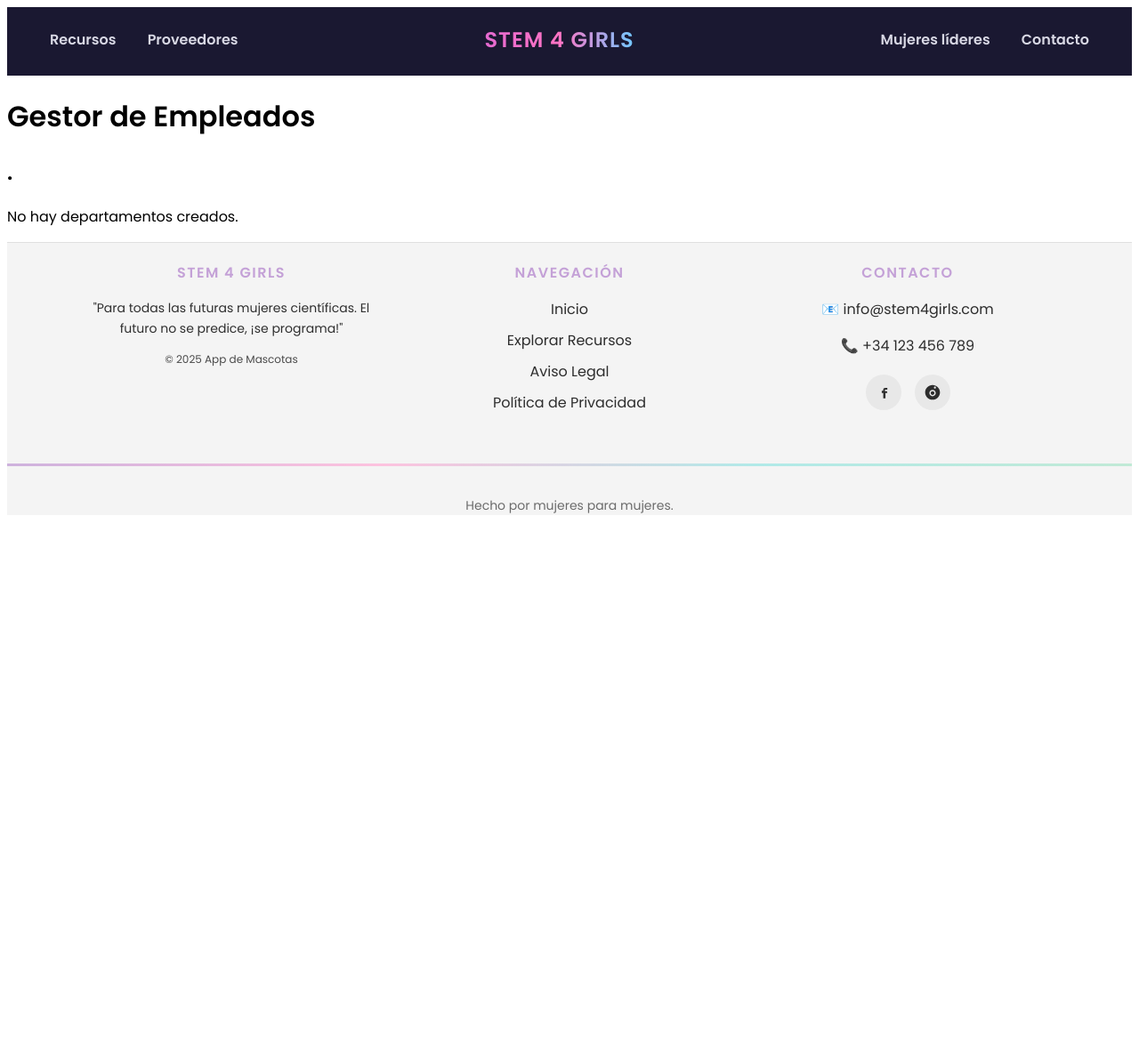
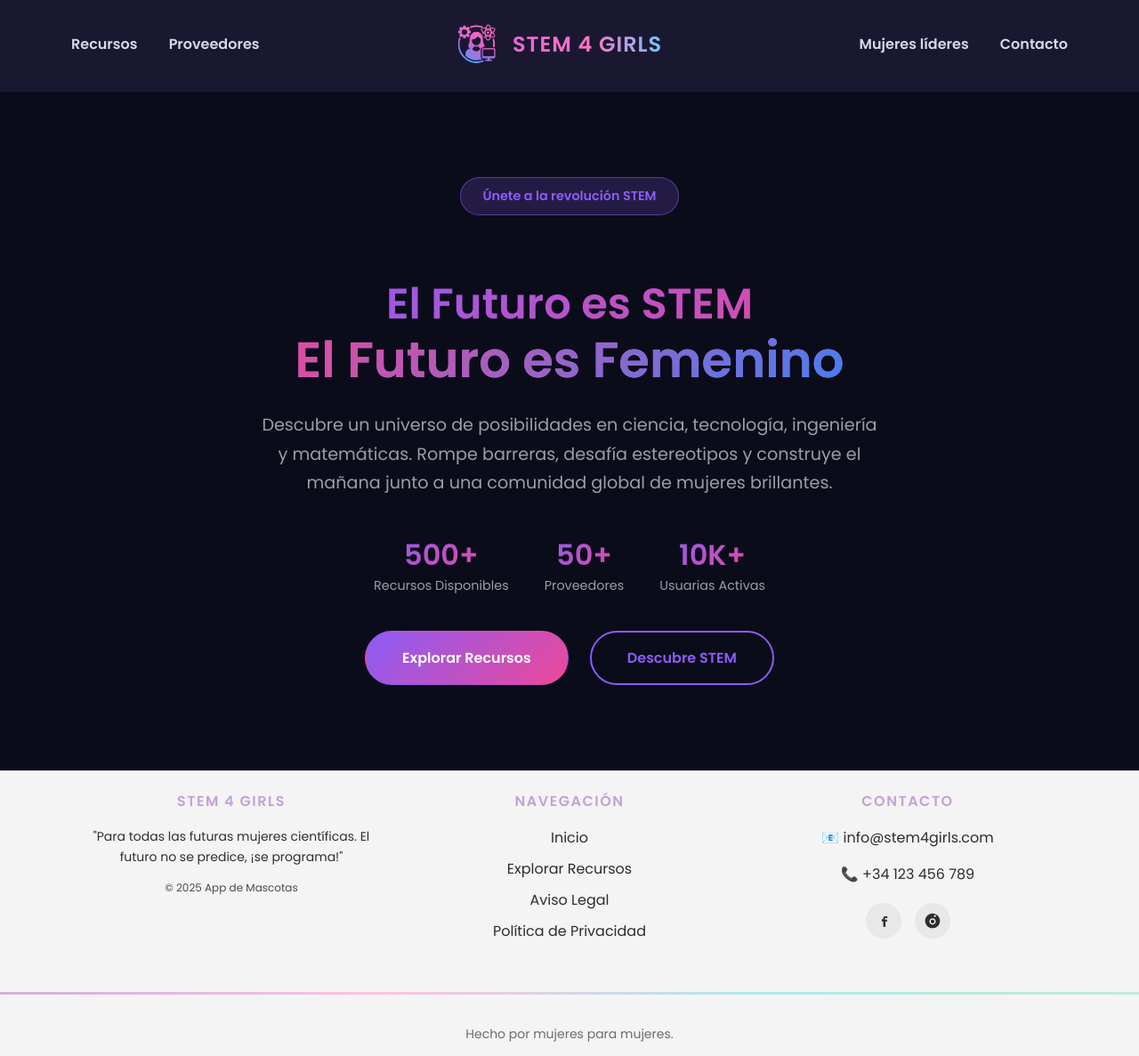
Before and after one commit to IRIA-PICO/stem4girls, a Django app: page /appstem4girls/ in a window 1280 px wide. Shown: the whole page at 89% size. Before the commit the page ends 577 px from the top, so only its background shows below. Run offline with Django 5.2, Linux system fonts and the light colour scheme; data comes from the database, SQL or seed files in the repository.

Commit message:
Index principio

```diff
--- a/appstem4girls/static/css/base.css
+++ b/appstem4girls/static/css/base.css
@@ -8,24 +8,38 @@ header {
   display: flex;
   align-items: center;
   justify-content: space-between;
+  gap: 2rem;
+  padding: 0.5rem 2rem;
 }
+
 .menu-izq, .menu-der {
   display: flex;
   gap: 2.2rem;
 }
+.logo-titulo a {
+    display: flex;
+    align-items: center;
+    gap: 1rem; /* distancia mínima entre logo y texto */
+    text-decoration: none;
+}
+
+.logo-titulo img {
+    height: 45px; /* ajusta según el tamaño del header */
+    width: auto;
+}
+
 #titulo-nav {
   font-weight: 800;
   font-size: 1.5rem;
   background: linear-gradient(90deg, #e56ad1, #ff74c4, #71c8ff);
+  background-clip: 0;
   -webkit-background-clip: text;
   -webkit-text-fill-color: transparent;
   text-decoration: none;
   letter-spacing: 1px;
   transition: transform 0.3s ease;
 }
-#titulo-nav:hover {
-  transform: scale(1.05);
-}
+
 .menu a {
   color: #d8d8e4;
   text-decoration: none;
@@ -62,13 +76,17 @@ header {
     gap: 1rem;
   }
 }
-
-body {
-    font-family: 'Poppins', Arial, sans-serif;
+body{
+  font-family: 'Poppins', Arial, sans-serif;
+  background-color: white;
+  margin: 0;
+  padding: 0;
+  min-height: 100vh;
+  display: flex;
+  flex-direction: column;
 }
 /*BASE PARA EL FOOTER*/
 footer {
-    width: 100%;
     background: #f4f4f4;
     color: #2d2d2d;
     border-top: 1px solid #e0e0e0;
--- /dev/null
+++ b/appstem4girls/static/css/index.css
@@ -0,0 +1,156 @@
+:root {
+    --primary: #8B5CF6;   /* Morado moderno */
+    --secondary: #EC4899; /* Rosa vibrante */
+    --accent: #3B82F6;    /* Azul tecnológico */
+    --text-light: rgba(255, 255, 255, 0.9);
+    --text-muted: rgba(255, 255, 255, 0.6);
+    --bg-dark: #0B0C1A;   /* Fondo oscuro elegante */
+}
+.hero {
+    position: relative;
+    display: flex;
+    align-items: center;
+    justify-content: center;
+    padding: 6rem 3rem;
+    background: var(--bg-dark);
+    color: var(--text-light);
+    z-index: 1;
+    overflow: hidden;
+}
+.hero .particles-container {
+    position: absolute;
+    top: 0;
+    left: 0;
+    width: 100%;
+    height: 100%;
+    z-index: 0;
+    pointer-events: none;
+}
+.particle {
+    position: absolute;
+    width: 4px;
+    height: 4px;
+    background: rgba(139, 92, 246, 0.5);
+    border-radius: 50%;
+}
+
+.hero-content {
+    max-width: 700px;
+    text-align: center;
+    z-index: 1;
+}
+.hero-badge {
+    display: inline-block;
+    padding: 0.6rem 1.5rem;
+    background: rgba(139, 92, 246, 0.2);
+    border: 1px solid rgba(139, 92, 246, 0.5);
+    border-radius: 50px;
+    font-weight: 600;
+    font-size: 0.9rem;
+    color: var(--primary);
+    margin-bottom: 2rem;
+}
+
+.hero-title {
+    font-size: 3rem;
+    font-weight: 900;
+    line-height: 1.2;
+    margin-bottom: 1.5rem;
+    background: linear-gradient(135deg, var(--primary), var(--secondary));
+    -webkit-background-clip: text;
+    -webkit-text-fill-color: transparent;
+    background-clip: text;
+}
+.hero-highlight {
+    display: block;
+    font-size: 3.5rem;
+    background: linear-gradient(135deg, var(--secondary), var(--accent));
+    -webkit-background-clip: text;
+    background-clip: text;
+    -webkit-text-fill-color: transparent;
+}
+
+.hero-description {
+    font-size: 1.2rem;
+    line-height: 1.7;
+    margin-bottom: 2.5rem;
+    color: var(--text-muted);
+}
+
+/* Hero stats */
+.hero-stats {
+    display: flex;
+    justify-content: center;
+    gap: 2.5rem;
+    margin-bottom: 2.5rem;
+    flex-wrap: wrap;
+}
+
+.hero-stat-number {
+    font-size: 2rem;
+    font-weight: 900;
+    background: linear-gradient(135deg, var(--primary), var(--secondary));
+    -webkit-background-clip: text;
+    -webkit-text-fill-color: transparent;
+    background-clip: text;
+}
+
+.hero-stat-label {
+    font-size: 0.9rem;
+    color: var(--text-muted);
+}
+
+/* ============================= */
+/* Botones CTA */
+.cta-container {
+    display: flex;
+    justify-content: center;
+    gap: 1.5rem;
+    flex-wrap: wrap;
+}
+
+.cta-button {
+    padding: 1rem 2.5rem;
+    font-weight: 700;
+    font-size: 1rem;
+    border-radius: 50px;
+    text-decoration: none;
+    position: relative;
+    overflow: hidden;
+    transition: all 0.3s ease;
+    color: white;
+    background: linear-gradient(135deg, var(--primary), var(--secondary));
+    border: 2px solid transparent;
+}
+
+.cta-button::before {
+    content: '';
+    position: absolute;
+    top: 50%;
+    left: 50%;
+    width: 0;
+    height: 0;
+    background: rgba(255, 255, 255, 0.25);
+    border-radius: 50%;
+}
+
+.cta-button:hover::before {
+    width: 300px;
+    height: 300px;
+}
+
+.cta-button:hover {
+    box-shadow: 0 15px 35px rgba(139, 92, 246, 0.4);
+}
+
+/* Botón secundario */
+.cta-secondary {
+    background: transparent;
+    border: 2px solid var(--primary);
+    color: var(--primary);
+}
+
+.cta-secondary:hover {
+    background: var(--primary);
+    color: white;
+}
--- a/appstem4girls/templates/base.html
+++ b/appstem4girls/templates/base.html
@@ -7,8 +7,10 @@
         {% load static %}
         <link rel="stylesheet" href="{% static 'css/base.css' %}">
         <link rel="stylesheet" href="{% static 'css/recursos.css' %}">
+        <link rel="stylesheet" href="{% static 'css/index.css' %}">
         <link href="https://fonts.googleapis.com/css2?family=Poppins:wght@400;600&display=swap" rel="stylesheet">
-        <title>{% block titulo %}Gestor de Empleados{% endblock %}</title>
+        <link rel="icon" href="{% static 'images/logoI.ico' %}" type="image/x-icon">
+        <title>{% block titulo %}Stem 4 girls-INDICE{% endblock %}</title>
     </head>
     <body>
         <header>
@@ -18,7 +20,12 @@
                             <a href="{% url 'lista_recursos' %}">Recursos</a>
                             <a href="{% url 'lista_proveedores' %}">Proveedores</a>
                         </div>
-                        <a href="{% url 'index' %}" id="titulo-nav">STEM 4 GIRLS</a>
+                        <div class="logo-titulo">
+                            <a href="{% url 'index' %}">
+                            <img src="{% static 'images/logo.png' %}" alt="Logo STEM 4 Girls">
+                            <span id="titulo-nav">STEM 4 GIRLS</span>
+                            </a>
+                        </div>
                         <div class="menu-der">
                             <a href="{% url 'mujeres_lideres' %}">Mujeres líderes</a>
                             <a href="{% url 'index' %}#contacto">Contacto</a>
@@ -27,10 +34,9 @@
 		    </nav>
         </header>
 
-        <div id="content">
-	     <h1>Gestor de Empleados</h1>
+        <main id="content">
             {% block contenido %}{% endblock %}
-        </div>
+        </main>
 
         <footer class="footer">
             <div class="containerF">
--- a/appstem4girls/templates/index.html
+++ b/appstem4girls/templates/index.html
@@ -1,18 +1,39 @@
 {% extends "base.html" %}
 
-{% block titulo %}Inicio{% endblock %}
+{% block titulo %}STEM 4 Girls - Inicio{% endblock %}
 
-<!--{% block contenido %}
-<h2>.</h2>
-{% if lista_departamentos %}
-	<ul>
-	{% for d in lista_departamentos %}
-		<li>
-		    <a href="{% url 'detail' d.id %}">{{ d.nombre}}</a>
-		</li>
-	{% endfor %}
-	</ul>
-{% else %}
-<p>No hay departamentos creados.</p>
-{% endif %}
-{% endblock %}-->
+{% block contenido %}
+<!-- Particles -->
+<div class="particles-container" id="particles">
+
+	<!-- Hero Section -->
+	<section class="hero" id="inicio">
+		<div class="hero-content">
+			<div class="hero-badge">Únete a la revolución STEM</div>
+			<h1 class="hero-title">El Futuro es STEM<span class="hero-highlight">El Futuro es Femenino</span>
+			</h1>
+			<p class="hero-description">Descubre un universo de posibilidades en ciencia, tecnología, ingeniería y matemáticas. Rompe barreras, desafía estereotipos y construye el mañana junto a una comunidad global de mujeres brillantes.</p>
+
+			<div class="hero-stats">
+				<div class="hero-stat">
+					<div class="hero-stat-number">500+</div>
+					<div class="hero-stat-label">Recursos Disponibles</div>
+				</div>
+				<div class="hero-stat">
+					<div class="hero-stat-number">50+</div>
+					<div class="hero-stat-label">Proveedores</div>
+				</div>
+				<div class="hero-stat">
+					<div class="hero-stat-number">10K+</div>
+					<div class="hero-stat-label">Usuarias Activas</div>
+				</div>
+			</div>
+
+			<div class="cta-container">
+				<a href="{% url 'lista_recursos' %}" class="cta-button">Explorar Recursos</a>
+				<a href="#stem" class="cta-button cta-secondary">Descubre STEM</a>
+			</div>
+		</div>
+	</section>
+</div>
+{% endblock %}
```
Also changed, not shown: appstem4girls/static/images/logo.png (added), appstem4girls/static/images/logoI.ico (added), 1 other file.
